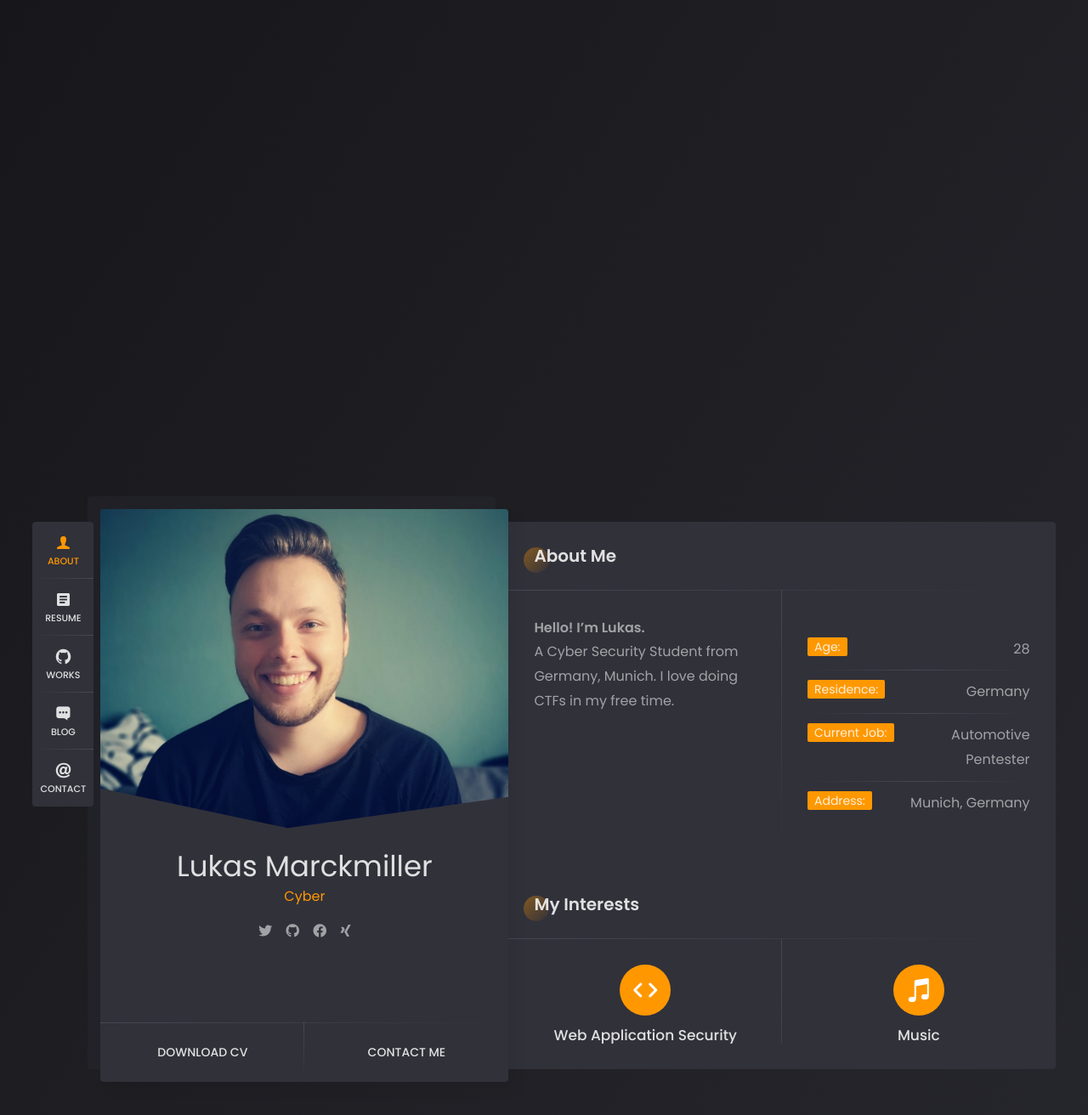
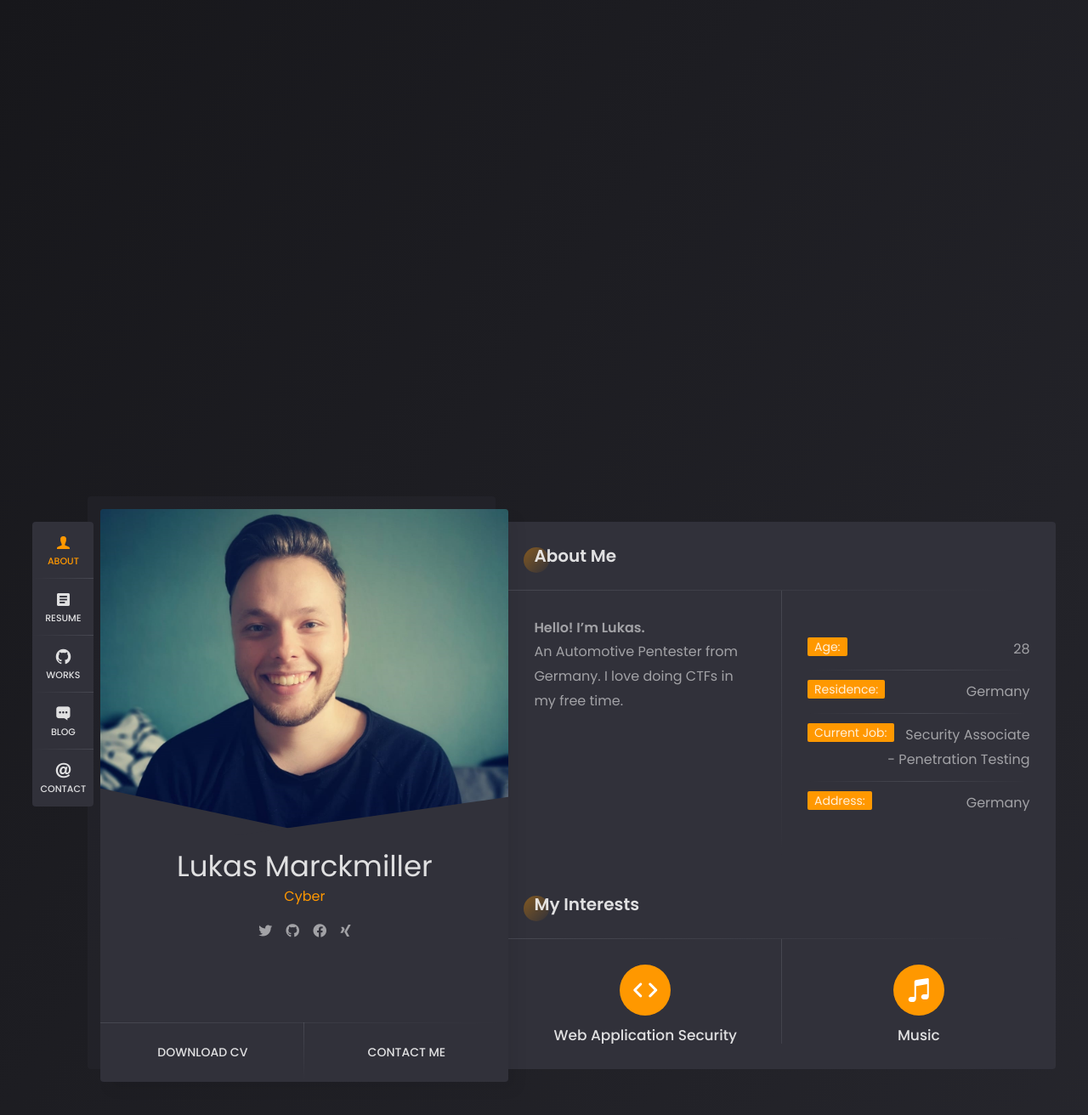
Before and after one commit to LukasMarckmiller/LukasMarckmiller.github.io, a Jekyll site: the page built from index.html, in a window 1280 px wide. Shown: the top 1312 px of the page at 85% size. Built offline with Jekyll 4.4.1, drawn with Linux system fonts in a browser that asks for light colours; nearby versions of some CDN libraries; some web fonts are replaced; the list of posts is cut into pages by our own code.

Commit message:
content update

```diff
--- a/_data/content.yml
+++ b/_data/content.yml
@@ -8,7 +8,7 @@ about:
   title: "About Me"
   text: "
         <p>
-          <strong>Hello! I’m Lukas.</strong><br>A Cyber Security Student from Germany, Munich. I love doing CTFs in my free time.
+          <strong>Hello! I’m Lukas.</strong><br>An Automotive Pentester from Germany. I love doing CTFs in my free time.
         </p>
         "
   list:
@@ -19,10 +19,10 @@ about:
       value: "Germany"
 
     - label: "Current Job"
-      value: "Automotive Pentester"
+      value: "Security Associate - Penetration Testing"
 
     - label: "Address"
-      value: "Munich, Germany"
+      value: "Germany"
 
 ### Services [ services ]
 services:
@@ -331,7 +331,7 @@ contacts_info:
   title: "Get in Touch"
   list:
     - label: "Address"
-      value: "Munich, Germany"
+      value: "Germany"
 
     - label: "Email"
       value: "lmarckmiller@gmail.com"
--- a/_data/vcard.yml
+++ b/_data/vcard.yml
@@ -13,10 +13,10 @@ main:
   name: "Lukas Marckmiller"
   typed:
     - text: "Cyber Security Enthusiast"
-    - text: "B.Sc."
+    - text: "M.Sc."
     - text: "Automotive Pentester"
     - text: "OWASP MSTG Contributor"
-    - text: "TU Darmstadt"
+    - text: "TU Darmstadt Alumnus"
   social:
     # - title: "Dribbble"
       # icon: "fab fa-dribbble"
```
